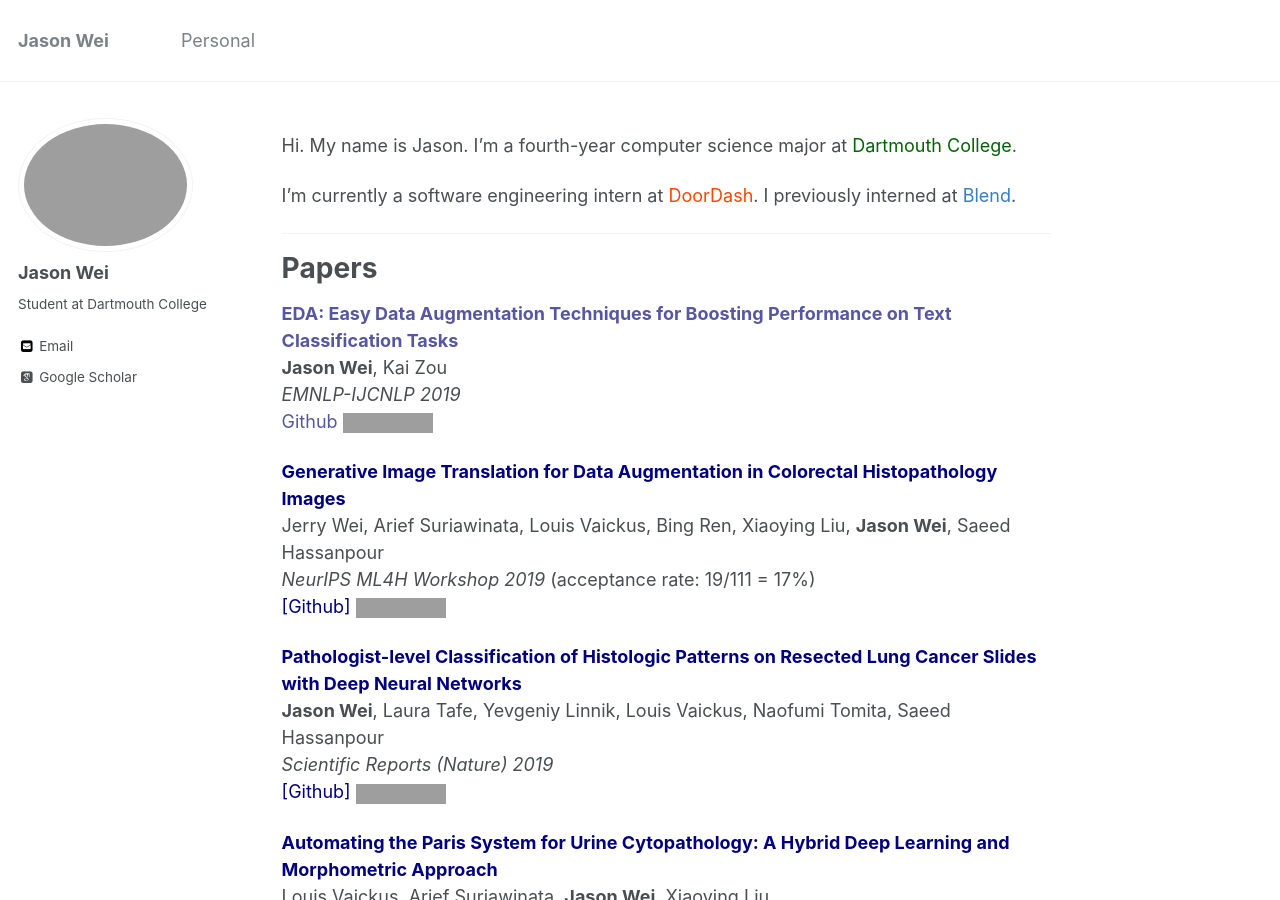
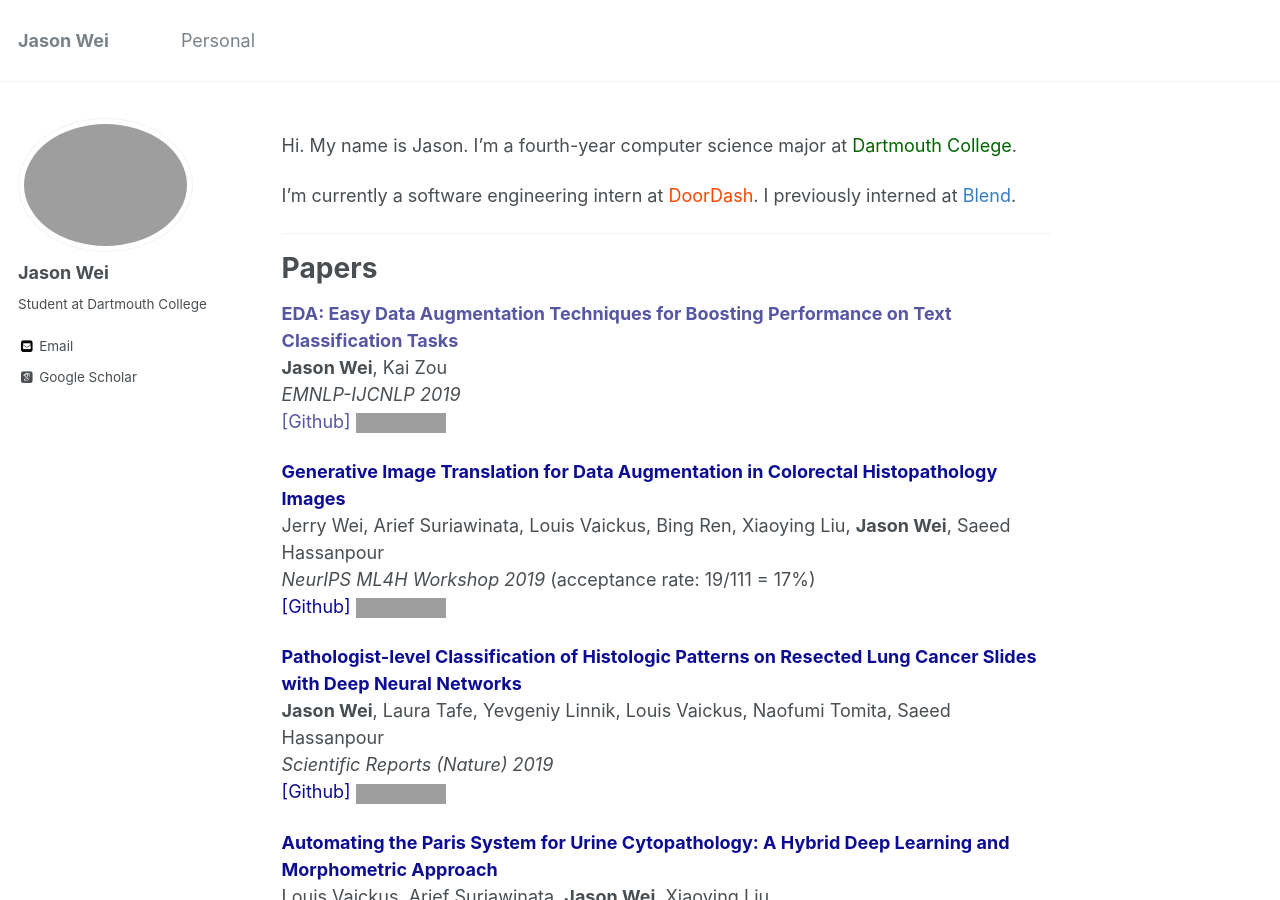
Before and after one commit to jasonwei20/jasonwei20.github.io, a Jekyll site: the page built from _pages/about.md, in a window 1280 px wide and 900 px high. Built offline with Jekyll 4.4.1, drawn with Linux system fonts in a browser that asks for light colours; some web fonts are replaced; grey boxes are pictures that could not be loaded.

Commit message:
more small fixes

```diff
--- a/_pages/about.md
+++ b/_pages/about.md
@@ -20,22 +20,22 @@
 <a href="http://arxiv.org/abs/1901.11196" style="color:#5656a2" target="_blank"><b>EDA: Easy Data Augmentation Techniques for Boosting Performance on Text Classification Tasks</b></a> <br>
 **Jason Wei**, Kai Zou
 *EMNLP-IJCNLP 2019* <br>
-<a href="https://github.com/jasonwei20/eda_nlp" style="color:#5656a2" target="_blank">Github</a>
+<a href="https://github.com/jasonwei20/eda_nlp" style="color:#5656a2" target="_blank">[Github]</a>
 <img height="16" src="https://img.shields.io/github/stars/jasonwei20/eda_nlp.svg?logo=github&logoColor=white&colorA=navy&link=https://github.com/jasonwei20/eda_nlp&link=https://github.com/jasonwei20/eda_nlp">
 
-<a href="https://arxiv.org/abs/1910.05827" style="color:navy" target="_blank"><b>Generative Image Translation for Data Augmentation in Colorectal Histopathology Images</b></a> <br>
+<a href="https://arxiv.org/abs/1910.05827" style="color:#0D0D94" target="_blank"><b>Generative Image Translation for Data Augmentation in Colorectal Histopathology Images</b></a> <br>
 Jerry Wei, Arief Suriawinata, Louis Vaickus, Bing Ren, Xiaoying Liu, **Jason Wei**, Saeed Hassanpour<br>
 *NeurIPS ML4H Workshop 2019* (acceptance rate: 19/111 = 17%) <br>
-<a href="https://github.com/BMIRDS/HistoGAN" style="color:navy" target="_blank">[Github]</a>
+<a href="https://github.com/BMIRDS/HistoGAN" style="color:#0D0D94" target="_blank">[Github]</a>
 <img height="16" src="https://img.shields.io/github/stars/BMIRDS/HistoGAN.svg?logo=github&logoColor=white&colorA=navy&link=https://github.com/BMIRDS/HistoGAN&link=https://github.com/BMIRDS/HistoGAN">
 
-<a href="https://www.nature.com/articles/s41598-019-40041-7" style="color:navy" target="_blank"><b>Pathologist-level Classification of Histologic Patterns on Resected Lung Cancer Slides with Deep Neural Networks</b></a> <br>
+<a href="https://www.nature.com/articles/s41598-019-40041-7" style="color:#0D0D94" target="_blank"><b>Pathologist-level Classification of Histologic Patterns on Resected Lung Cancer Slides with Deep Neural Networks</b></a> <br>
 **Jason Wei**, Laura Tafe, Yevgeniy Linnik, Louis Vaickus, Naofumi Tomita, Saeed Hassanpour
 *Scientific Reports (Nature) 2019* <br>
-<a href="https://github.com/BMIRDS/deepslide" style="color:navy" target="_blank">[Github]</a>
+<a href="https://github.com/BMIRDS/deepslide" style="color:#0D0D94" target="_blank">[Github]</a>
 <img height="16" src="https://img.shields.io/github/stars/BMIRDS/deepslide.svg?logo=github&logoColor=white&colorA=navy&link=https://github.com/BMIRDS/deepslide&link=https://github.com/BMIRDS/deepslide">
 
-<a href="https://onlinelibrary.wiley.com/doi/abs/10.1002/cncy.22099" style="color:navy" target="_blank"><b>Automating the Paris System for Urine Cytopathology: A Hybrid Deep Learning and Morphometric Approach</b></a> <br>
+<a href="https://onlinelibrary.wiley.com/doi/abs/10.1002/cncy.22099" style="color:#0D0D94" target="_blank"><b>Automating the Paris System for Urine Cytopathology: A Hybrid Deep Learning and Morphometric Approach</b></a> <br>
 Louis Vaickus, Arief Suriawinata, **Jason Wei**, Xiaoying Liu
 *Cancer Cytopathology 2019*
 
```
